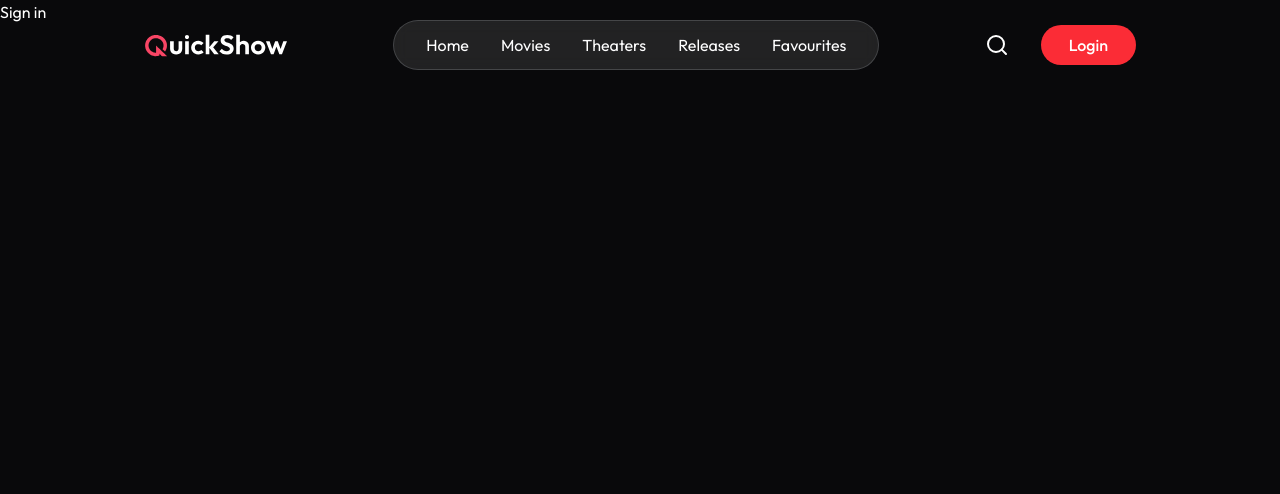
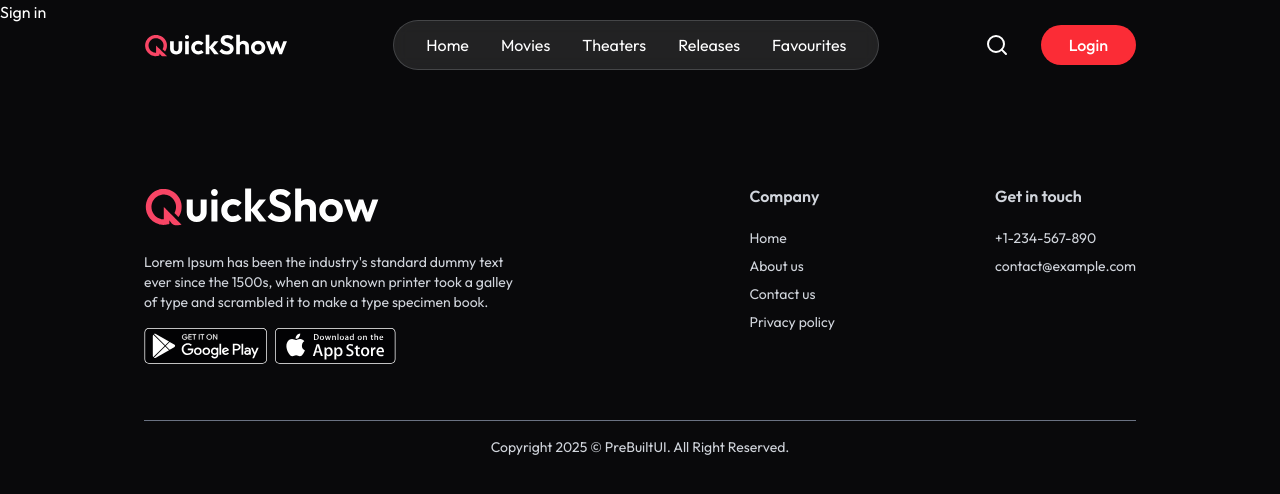
Before and after one commit to shraddha-sadavarte/bookmyshow, a React (Vite) app in the folder frontend/: page /favourite in a window 1280 px wide. Shown: the top 494 px of the page. Built offline with nearby package versions, Linux system fonts and the light colour scheme; no server answers.

Commit message:
home page complete

```diff
--- a/frontend/src/components/Footer.jsx
+++ b/frontend/src/components/Footer.jsx
@@ -1,10 +1,43 @@
 import React from 'react'
+import { assets } from '../assets/assets'
 
 const Footer = () => {
   return (
-    <div>
-
-    </div>
+     <footer className="px-6 md:px-16 lg:px-36 mt-40 w-full text-gray-300">
+            <div className="flex flex-col md:flex-row justify-between w-full gap-10 border-b border-gray-500 pb-14">
+                <div className="md:max-w-96">
+                    <img alt="" class="h-11" src={assets.logo} />
+                    <p className="mt-6 text-sm">
+                        Lorem Ipsum has been the industry's standard dummy text ever since the 1500s, when an unknown printer took a galley of type and scrambled it to make a type specimen book.
+                    </p>
+                    <div className="flex items-center gap-2 mt-4">
+                        <img src={assets.googlePlay} alt="google play" className="h-9 w-auto" />
+                        <img src={assets.appStore} alt="app store" className="h-9 w-auto" />
+                    </div>
+                </div>
+                <div className="flex-1 flex items-start md:justify-end gap-20 md:gap-40">
+                    <div>
+                        <h2 className="font-semibold mb-5">Company</h2>
+                        <ul className="text-sm space-y-2">
+                            <li><a href="#">Home</a></li>
+                            <li><a href="#">About us</a></li>
+                            <li><a href="#">Contact us</a></li>
+                            <li><a href="#">Privacy policy</a></li>
+                        </ul>
+                    </div>
+                    <div>
+                        <h2 className="font-semibold mb-5">Get in touch</h2>
+                        <div className="text-sm space-y-2">
+                            <p>+1-234-567-890</p>
+                            <p>contact@example.com</p>
+                        </div>
+                    </div>
+                </div>
+            </div>
+            <p className="pt-4 text-center text-sm pb-5">
+                Copyright {new Date().getFullYear()} © PreBuiltUI. All Right Reserved.
+            </p>
+        </footer>
   )
 }
 
```
